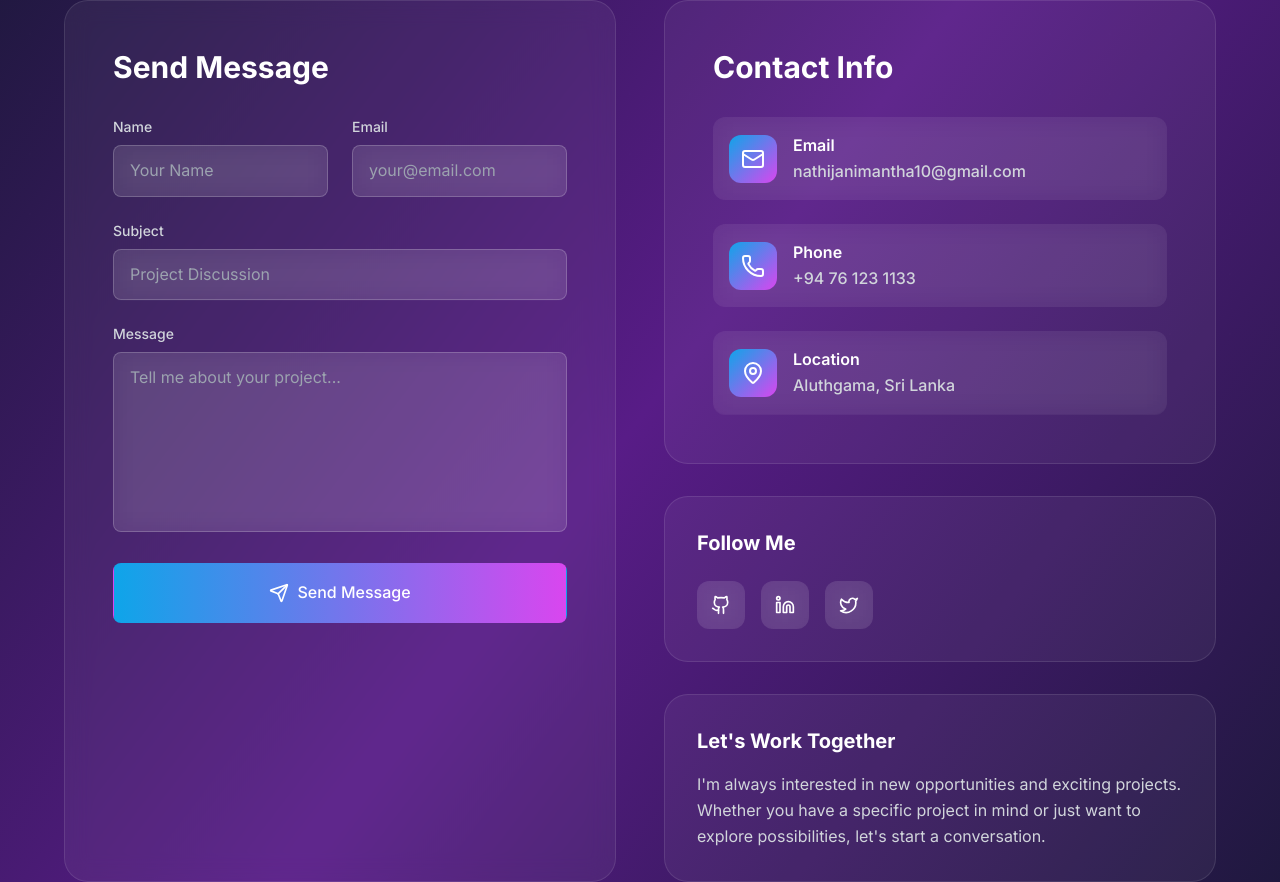
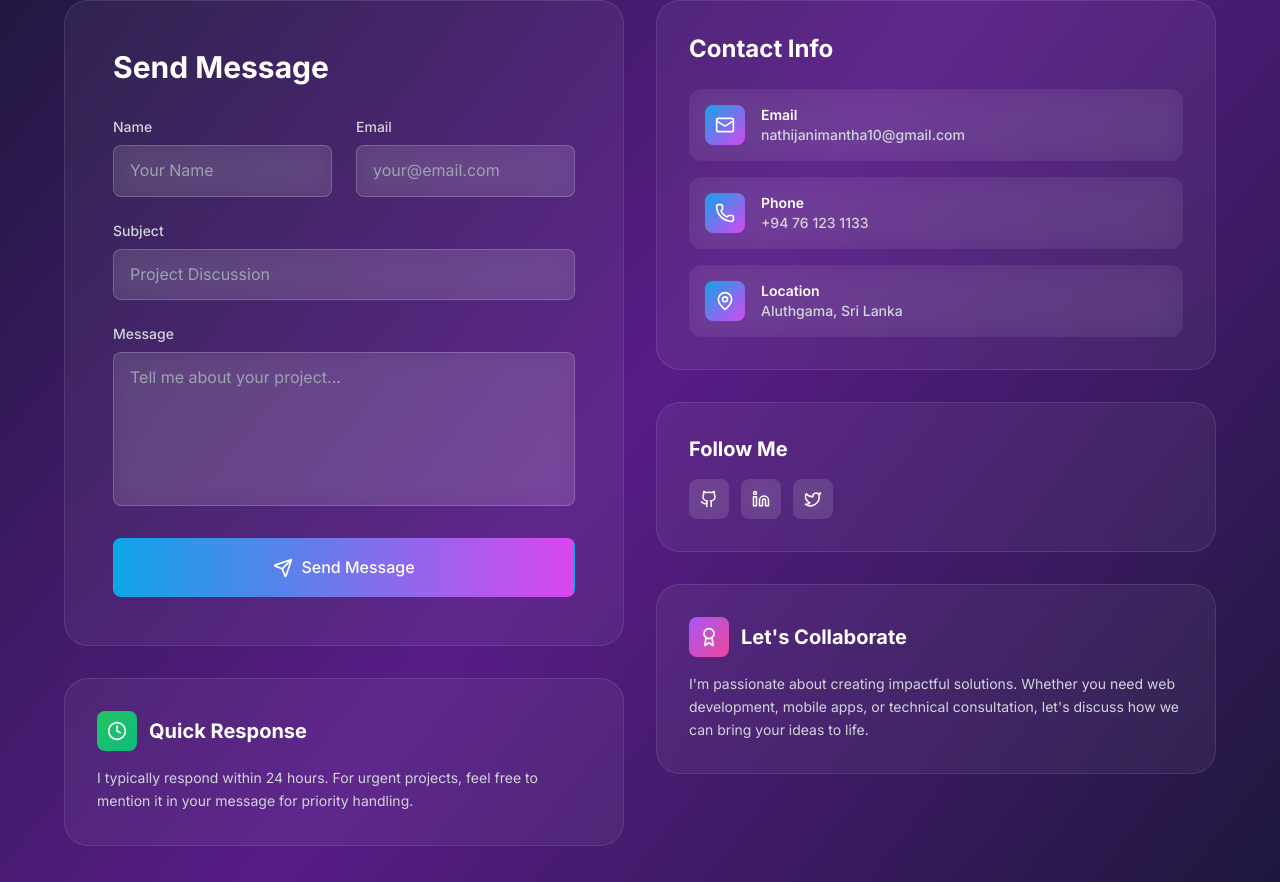
Before and after one commit to nathija-nimantha/my-portfolio-v2, a React (Vite) app: page /contact in a window 1280 px wide. Shown: the part 416-1298 px from the top of the page. Built offline with nearby package versions, Linux system fonts and the light colour scheme.

Commit message:
feat: enhance Contact page layout and form functionality with quick response section

```diff
--- a/src/pages/Contact.tsx
+++ b/src/pages/Contact.tsx
@@ -3,7 +3,7 @@
 import type React from "react"
 
 import { useEffect, useState } from "react"
-import { Mail, Phone, MapPin, Send, Github, Linkedin, Twitter } from "lucide-react"
+import { Mail, Phone, MapPin, Send, Github, Linkedin, Twitter, Clock, Award } from "lucide-react"
 
 const Contact = () => {
   const [formData, setFormData] = useState({
@@ -105,9 +105,11 @@ const Contact = () => {
       {/* Contact Section */}
       <section className="py-20 px-4 sm:px-6 lg:px-8">
         <div className="max-w-6xl mx-auto">
-          <div className="grid grid-cols-1 lg:grid-cols-2 gap-12">
+          <div className="grid grid-cols-1 lg:grid-cols-2 gap-8">
+            {/* Left Column - Contact Form and Quick Response */}
+            <div className="space-y-8 animate-slide-in">
               {/* Contact Form */}
-            <div className="backdrop-blur-md bg-white/5 rounded-3xl p-8 md:p-12 border border-white/10 animate-slide-in">
+              <div className="backdrop-blur-md bg-white/5 rounded-3xl p-8 md:p-12 border border-white/10">
                 <h2 className="text-3xl font-bold text-white mb-8">Send Message</h2>
                 <form onSubmit={handleSubmit} className="space-y-6">
                   <div className="grid grid-cols-1 md:grid-cols-2 gap-6">
@@ -167,7 +169,7 @@ const Contact = () => {
                       value={formData.message}
                       onChange={handleChange}
                       required
-                    rows={6}
+                      rows={5}
                       className="w-full px-4 py-3 backdrop-blur-md bg-white/10 border border-white/20 rounded-lg text-white placeholder-gray-400 focus:outline-none focus:ring-2 focus:ring-primary-500 focus:border-transparent transition-all duration-300 resize-none"
                       placeholder="Tell me about your project..."
                     />
@@ -187,16 +189,31 @@ const Contact = () => {
                     </span>
                   </button>
                   {status === "error" && (
-                  <p className="text-red-400 text-sm mt-2">Something went wrong. Please try again later.</p>
+                    <p className="text-red-400 text-sm">Something went wrong. Please try again later.</p>
                   )}
                 </form>
               </div>
 
+              {/* Quick Response */}
+              <div className="backdrop-blur-md bg-white/5 rounded-3xl p-8 border border-white/10">
+                <div className="flex items-center space-x-3 mb-4">
+                  <div className="w-10 h-10 bg-gradient-to-br from-green-500 to-emerald-500 rounded-lg flex items-center justify-center">
+                    <Clock className="text-white" size={20} />
+                  </div>
+                  <h3 className="text-xl font-bold text-white">Quick Response</h3>
+                </div>
+                <p className="text-gray-300 text-sm leading-relaxed">
+                  I typically respond within 24 hours. For urgent projects, feel free to mention it in your message for priority handling.
+                </p>
+              </div>
+            </div>
+
+            {/* Right Column - Contact Info and Additional Content */}
+            <div className="space-y-8 animate-slide-up">
               {/* Contact Info */}
-            <div className="space-y-8 animate-slide-up">
-              <div className="backdrop-blur-md bg-white/5 rounded-3xl p-8 md:p-12 border border-white/10">
-                <h2 className="text-3xl font-bold text-white mb-8">Contact Info</h2>
-                <div className="space-y-6">
+              <div className="backdrop-blur-md bg-white/5 rounded-3xl p-8 border border-white/10">
+                <h2 className="text-2xl font-bold text-white mb-6">Contact Info</h2>
+                <div className="space-y-4">
                   {contactInfo.map(({ icon: Icon, title, value, href }) => (
                     <a
                       key={title}
@@ -205,41 +222,47 @@ const Contact = () => {
                       rel={title === "Location" ? "noopener noreferrer" : undefined}
                       className="flex items-center space-x-4 p-4 backdrop-blur-md bg-white/5 rounded-xl hover:bg-white/10 transition-all duration-300 group"
                     >
-                      <div className="w-12 h-12 bg-gradient-to-br from-primary-500 to-secondary-500 rounded-xl flex items-center justify-center group-hover:scale-110 transition-transform duration-300">
-                        <Icon className="text-white" size={24} />
+                      <div className="w-10 h-10 bg-gradient-to-br from-primary-500 to-secondary-500 rounded-lg flex items-center justify-center group-hover:scale-110 transition-transform duration-300">
+                        <Icon className="text-white" size={20} />
                       </div>
                       <div>
-                        <h3 className="text-white font-semibold">{title}</h3>
-                        <p className="text-gray-300">{value}</p>
+                        <h3 className="text-white font-semibold text-sm">{title}</h3>
+                        <p className="text-gray-300 text-sm">{value}</p>
                       </div>
                     </a>
                   ))}
                 </div>
               </div>
 
+              {/* Social Links */}
               <div className="backdrop-blur-md bg-white/5 rounded-3xl p-8 border border-white/10">
-                <h3 className="text-xl font-bold text-white mb-6">Follow Me</h3>
-                <div className="flex space-x-4">
+                <h3 className="text-xl font-bold text-white mb-4">Follow Me</h3>
+                <div className="flex space-x-3">
                   {socialLinks.map(({ icon: Icon, href, label }) => (
                     <a
                       key={label}
                       href={href}
                       target="_blank"
                       rel="noopener noreferrer"
-                      className="w-12 h-12 backdrop-blur-md bg-white/10 rounded-xl flex items-center justify-center text-white hover:bg-white/20 hover:text-primary-400 transition-all duration-300 transform hover:scale-110"
+                      className="w-10 h-10 backdrop-blur-md bg-white/10 rounded-lg flex items-center justify-center text-white hover:bg-white/20 hover:text-primary-400 transition-all duration-300 transform hover:scale-110"
                       aria-label={label}
                     >
-                      <Icon size={20} />
+                      <Icon size={18} />
                     </a>
                   ))}
                 </div>
               </div>
 
+              {/* Let's Work Together */}
               <div className="backdrop-blur-md bg-white/5 rounded-3xl p-8 border border-white/10">
-                <h3 className="text-xl font-bold text-white mb-4">Let's Work Together</h3>
-                <p className="text-gray-300 leading-relaxed">
-                  I'm always interested in new opportunities and exciting projects. Whether you have a specific project
-                  in mind or just want to explore possibilities, let's start a conversation.
+                <div className="flex items-center space-x-3 mb-4">
+                  <div className="w-10 h-10 bg-gradient-to-br from-purple-500 to-pink-500 rounded-lg flex items-center justify-center">
+                    <Award className="text-white" size={20} />
+                  </div>
+                  <h3 className="text-xl font-bold text-white">Let's Collaborate</h3>
+                </div>
+                <p className="text-gray-300 text-sm leading-relaxed">
+                  I'm passionate about creating impactful solutions. Whether you need web development, mobile apps, or technical consultation, let's discuss how we can bring your ideas to life.
                 </p>
               </div>
             </div>
```
Lines whose indentation alone changed are shown as unchanged.
